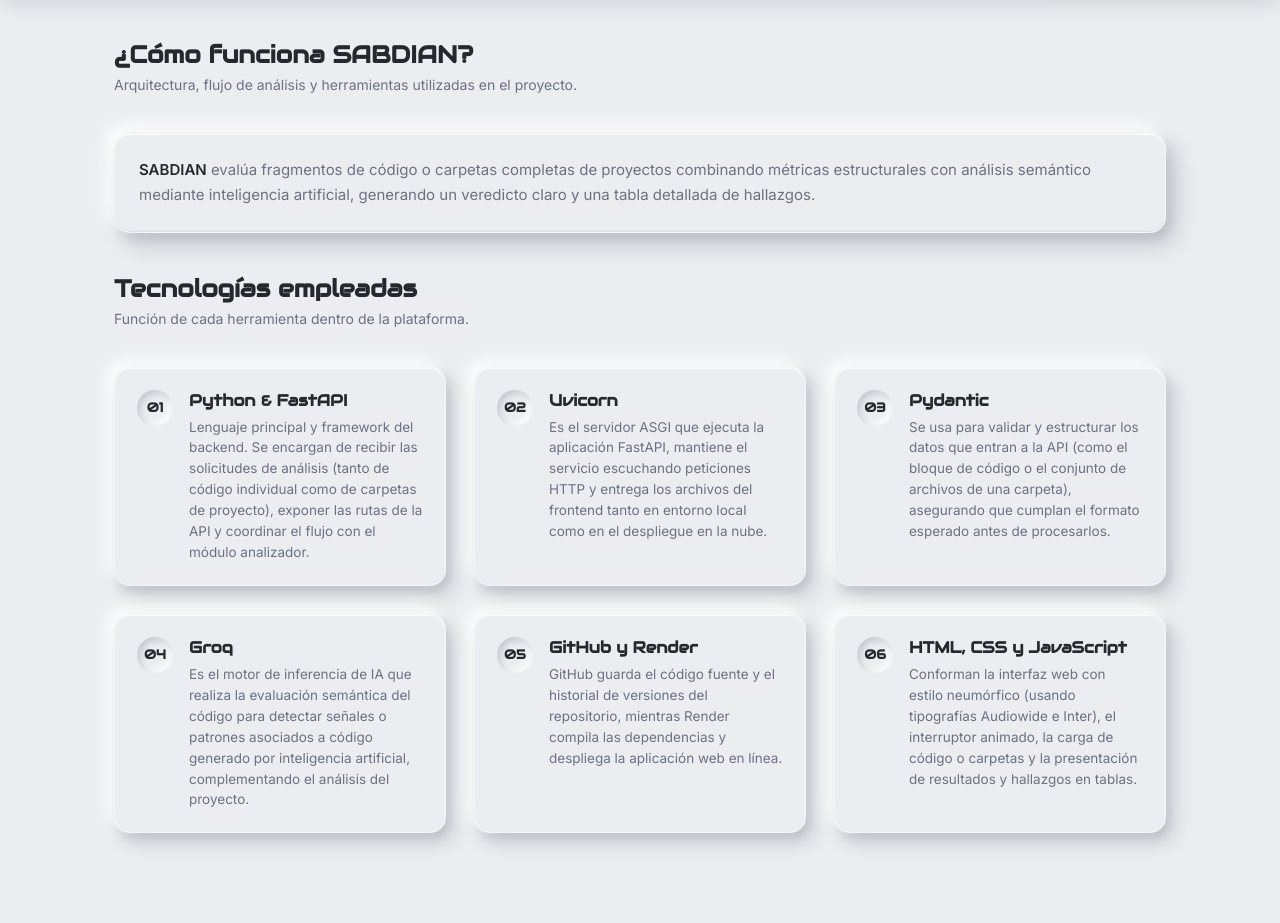
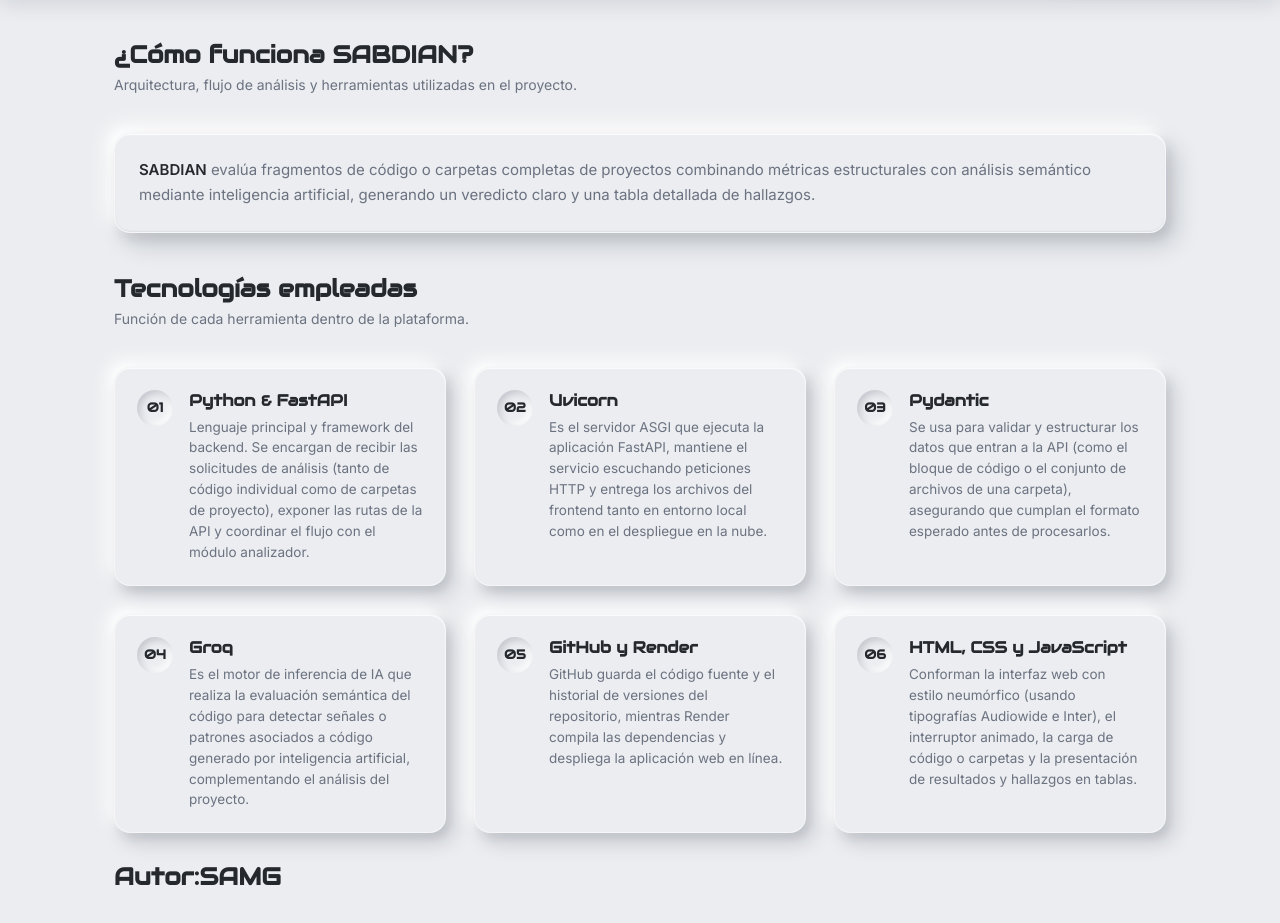
Before and after one commit to GunPark112c/SABDIAN, a plain HTML site: page static/info.html in a window 1280 px wide. Shown: the part 85-1008 px from the top of the page. Before the commit the page ends 982 px from the top, so only its background shows below. Drawn offline with Linux system fonts and the light colour scheme.

Commit message:
info.html

```diff
--- a/static/info.html
+++ b/static/info.html
@@ -135,7 +135,7 @@
                         </p>
                     </div>
                 </article>
-
+                 <h2 class="vl-seccion-encabezado__titulo">Autor:SAMG</h2>
             </div>
         </section>
     </main>
```
